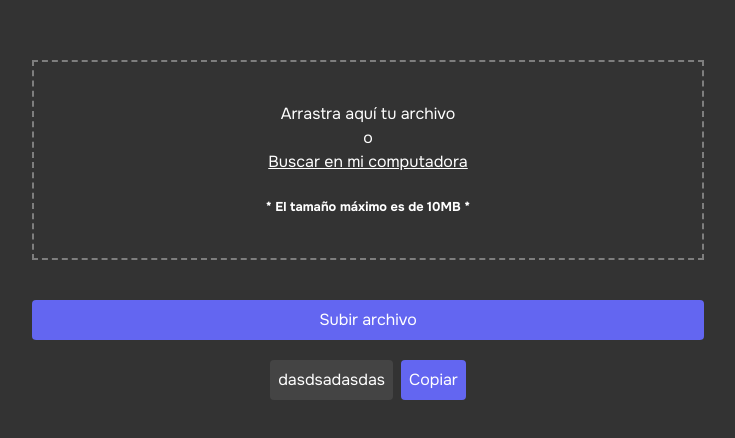
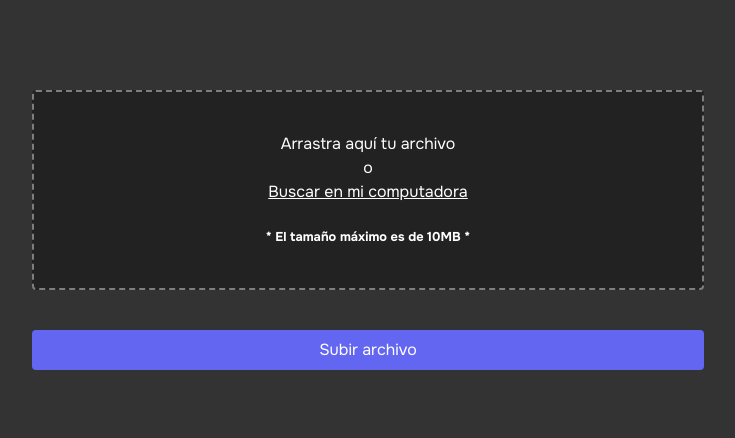
Before and after one commit to DarioRv/dropshare-frontend, an Angular app: page / in a window 1280 px wide. Shown: the part 170-608 px from the top of the page, without its empty margins (272-1007 px from the left). Built offline with nearby package versions, Linux system fonts and the light colour scheme.

Commit message:
Retocar algunos detalles de diseño

```diff
--- a/src/app/components/dropzone/dropzone.component.html
+++ b/src/app/components/dropzone/dropzone.component.html
@@ -1,8 +1,8 @@
 <div
-  class="border-2 p-10 relative"
+  class="border-2 p-10 relative rounded bg-[#222]"
   [ngClass]="{
     'border-dashed border-[#7e7e7e]': !file,
-    'border-primary-300': file
+    'border-indigo-500': file
   }"
 >
   @if (!file) {
--- a/src/app/components/file-details/file-details.component.html
+++ b/src/app/components/file-details/file-details.component.html
@@ -18,7 +18,9 @@
   </div>
   <div class="w-full text-center md:text-start">
     <h4 class="text-3xl">{{ file().name }}</h4>
-    <span>{{ file().type }}</span>
-    <small class="mb-2">{{ getEquivalentSize(file().size) }}</small>
+    <span class="block mb-2">{{ file().type }}</span>
+    <small class="p-1 bg-[#333] w-fit rounded">{{
+      getEquivalentSize(file().size)
+    }}</small>
   </div>
 </div>
--- a/src/app/components/file-upload/file-upload.component.ts
+++ b/src/app/components/file-upload/file-upload.component.ts
@@ -11,7 +11,7 @@ import { FileUploadFormComponent } from '../file-upload-form/file-upload-form.co
   },
 })
 export class FileUploadComponent {
-  public generatedLink: string = 'dasdsadasdas';
+  public generatedLink: string = '';
   clickedCopyButton: boolean = false;
 
   handleUploadedFile(link: string): void {
```
